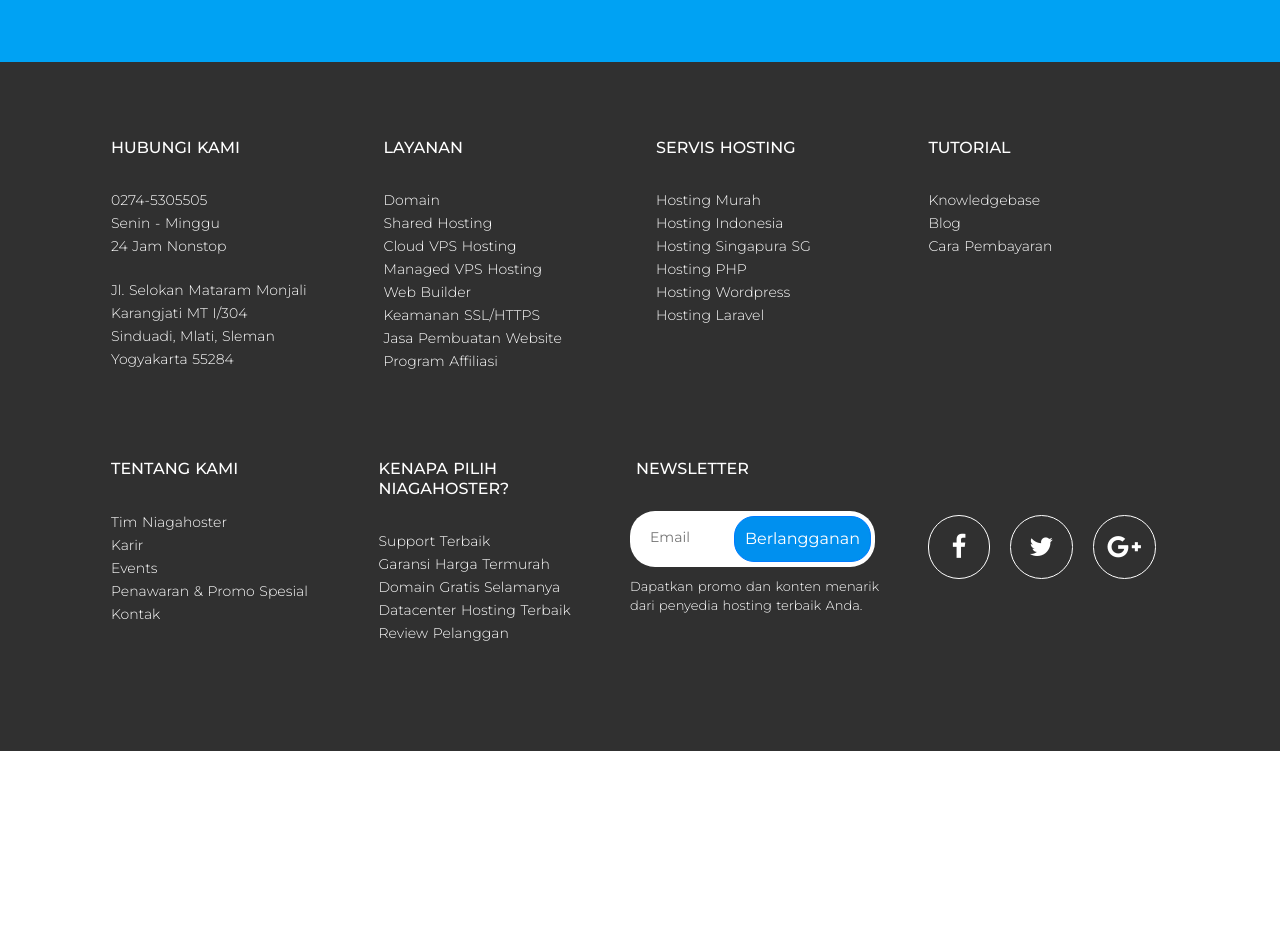
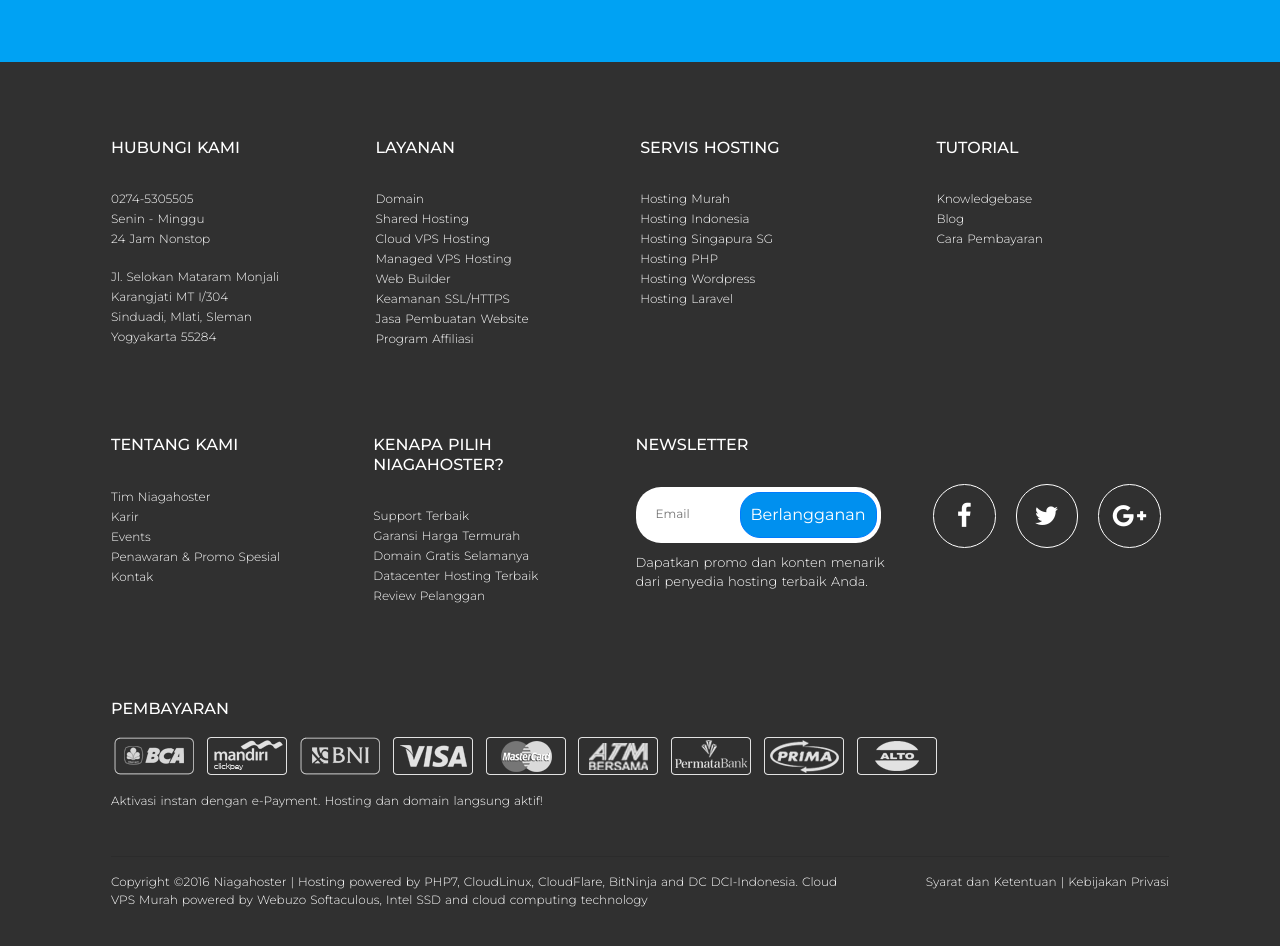
Before and after one commit to fshlarf/niagahoster-landing-page, a Nuxt app: page / in a window 1280 px wide. Shown: the part 3320-4266 px from the top of the page. Before the commit the page ends 4071 px from the top, so only its background shows below. Built offline with nearby package versions, Linux system fonts and the light colour scheme.

Commit message:
add element footer

```diff
--- a/components/organisms/Footer.vue
+++ b/components/organisms/Footer.vue
@@ -18,7 +18,7 @@
                         :arrayModule="services"
                     />
                 </div>
-                <div class="coloum">
+                <div class="" style="width: 28%">
                     <h5>SERVIS HOSTING</h5>
                     <ListInfo
                         :arrayModule="serviceHosting"
@@ -44,18 +44,38 @@
                         :arrayModule="reasons"
                     />
                 </div>
-                <div class="footer__newsletter coloum">
+                <div class="footer__newsletter" style="width: 27%">
                     <h5>NEWSLETTER</h5>
-                    <div class="footer__newsletter-content">
-                        <input placeholder="Email"/>
-                        <button type="button" class="btn btn-primary">Berlangganan</button>
+                    <div class="cont">
+                        <div class="footer__newsletter-content">
+                            <input placeholder="Email"/>
+                            <button type="button" class="btn btn-primary">Berlangganan</button>
+                        </div>
+                        <p class="footer__newsletter-text">Dapatkan promo dan konten menarik <br>dari penyedia hosting terbaik Anda.</p>
                     </div>
-                    <p class="footer__newsletter-text">Dapatkan promo dan konten menarik <br>dari penyedia hosting terbaik Anda.</p>
                 </div>
                 <div class="footer__credentials coloum">
                     <i class="fa fa-facebook fb"></i>
                     <i class="fa fa-twitter tw"></i>
                     <i class="fa fa-google-plus gp"></i>
+                </div>
+            </div>
+            <div class="footer__row">
+                <div class="footer__payment">
+                    <h5>PEMBAYARAN</h5>
+                    <img src="/images/payment.png" alt="">
+                    <p>Aktivasi instan dengan e-Payment. Hosting dan domain langsung aktif!</p>
+                </div>
+            </div>
+            <div class="footer__line">
+                <hr>
+            </div>
+            <div class="footer__row">
+                <div class="footer__copyright">
+                    <p>Copyright ©2016 Niagahoster | Hosting powered by PHP7, CloudLinux, CloudFlare, BitNinja and DC DCI-Indonesia. Cloud VPS Murah powered by Webuzo Softaculous, Intel SSD and cloud computing technology </p>
+                </div>
+                <div class="footer__policy">
+                    <p>Syarat dan Ketentuan | Kebijakan Privasi</p>
                 </div>
             </div>
         </div>
@@ -84,10 +104,10 @@
 
 <style lang="scss" scoped>
 .footer {
-    padding: 60px 0px 30px 0px;
+    padding: 60px 0px 10px 0px;
     background-color: #303030;
     color: white!important;
-    font-size: 14px!important;
+    font-size: 12px!important;
     h5 {
         padding: 16px!important;
         margin-bottom: 16px;
@@ -105,8 +125,8 @@
         margin-bottom: 70px;
     }
     &__newsletter {
-        h5 {
-            margin-left: -10px;
+        .cont {
+            padding: 0px 16px;
         }
         &-content {
             background-color: white;
@@ -136,7 +156,7 @@
             border: 1px solid white;
             border-radius: 50px;
             font-size: 26px;
-            margin: 72px 10px;
+            margin: 65px 10px;
         }
         .fb {
             padding: 18px 23px;
@@ -149,8 +169,29 @@
         }
     }
     .coloum {
-        width: 30%;
+        width: 25%;
         text-align: left;
+    }
+    &__payment {
+        img {
+            padding: 0px 16px;
+            margin-top: -30px!important;
+        }
+        p {
+            padding: 0px 16px;
+        }
+    }
+    &__line {
+        padding: 0px 16px!important;
+        margin-top: -40px;
+    }
+    &__copyright {
+        padding: 0px 16px!important;
+        width: 70%;
+    }
+    &__policy {
+        padding: 0px 16px!important;
+        margin-left: auto;
     }
 }
 </style>
--- a/layouts/HeaderFooter.vue
+++ b/layouts/HeaderFooter.vue
@@ -21,12 +21,6 @@
 html {
   font-family: Montserrat !important;
   font-size: 16px;
-  word-spacing: 1px;
-  -ms-text-size-adjust: 100%;
-  -webkit-text-size-adjust: 100%;
-  -moz-osx-font-smoothing: grayscale;
-  -webkit-font-smoothing: antialiased;
-  box-sizing: border-box;
 }
 
 *,
```
Also changed, not shown: static/images/payment.png (added).
